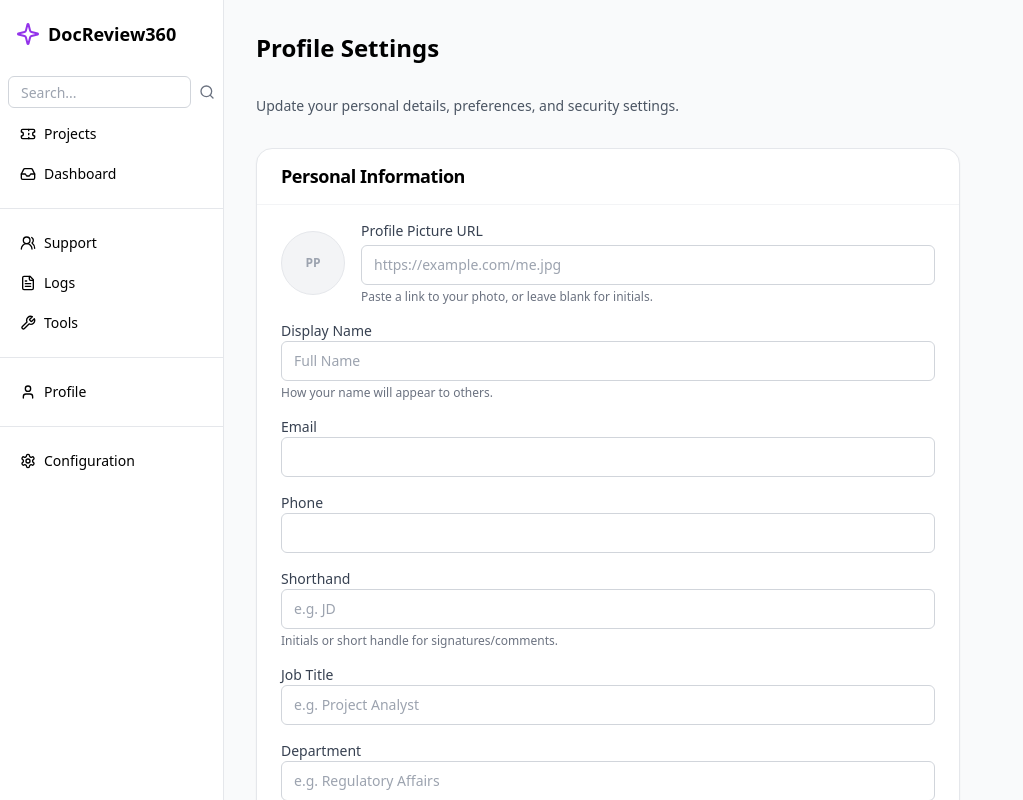
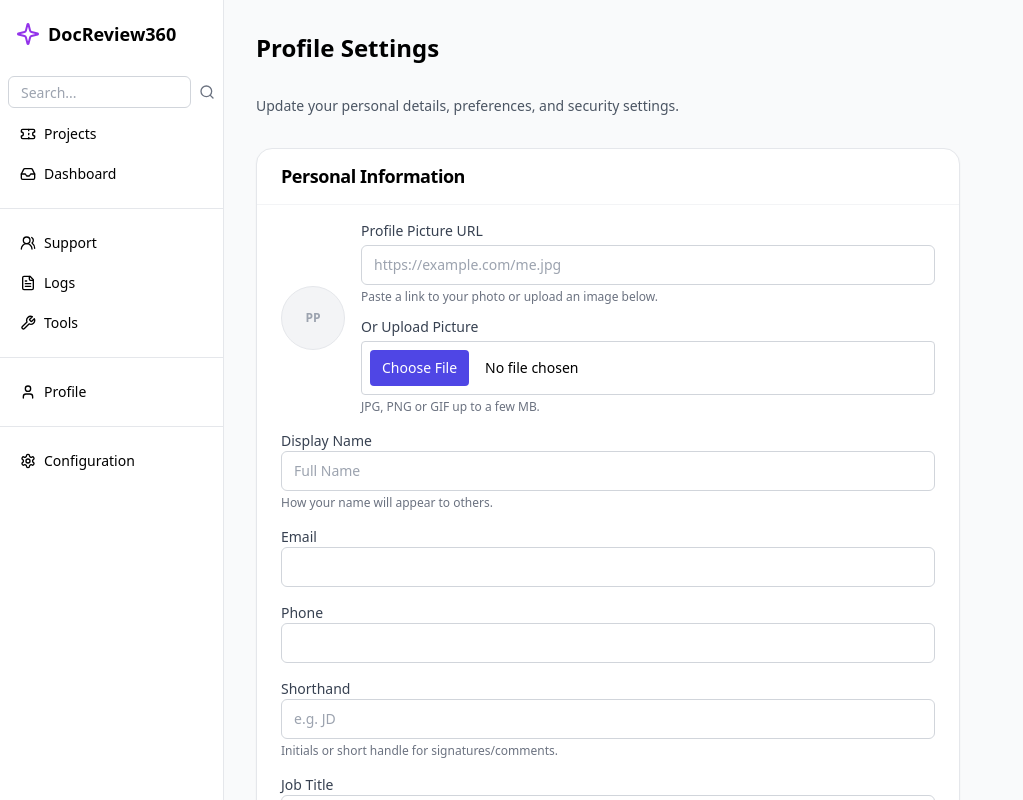
Before and after one commit to eputnam77/DocReview360, a Next.js app in the folder frontend/: page /profile in a window 1280 px wide. Shown: the top 800 px of the page, without its empty margins (0-1023 px from the left). Built offline with nearby package versions, Linux system fonts and the light colour scheme; no server answers.

Commit message:
feat(profile): allow image upload

```diff
--- a/frontend/pages/profile.tsx
+++ b/frontend/pages/profile.tsx
@@ -6,6 +6,7 @@ import {
   CardContent,
   Button,
   Input,
+  FileInput,
   Label,
 } from "@/components";
 import { Avatar } from "@/components/ui/avatar";
@@ -72,6 +73,7 @@ export default function ProfilePage() {
   });
   const [password, setPassword] = useState("");
   const [passwordConfirm, setPasswordConfirm] = useState("");
+  const [pictureFile, setPictureFile] = useState<File | null>(null);
 
   useEffect(() => {
     fetch(`${API}/profile`)
@@ -92,6 +94,19 @@ export default function ProfilePage() {
   const updateField = (key: keyof Profile, value: any) =>
     setProfile((p) => ({ ...p, [key]: value }));
 
+  const handlePictureFile = (
+    e: React.ChangeEvent<HTMLInputElement>,
+  ) => {
+    const file = e.target.files?.[0] || null;
+    setPictureFile(file);
+    if (file) {
+      const reader = new FileReader();
+      reader.onload = (ev) =>
+        updateField("picture", ev.target?.result as string);
+      reader.readAsDataURL(file);
+    }
+  };
+
   const handleSave = () => {
     if (password && password !== passwordConfirm) {
       alert("Passwords do not match!");
@@ -105,6 +120,7 @@ export default function ProfilePage() {
     alert("Profile saved (demo)");
     setPassword("");
     setPasswordConfirm("");
+    setPictureFile(null);
   };
 
   // Safeguard for undefined permissions/dashboards
@@ -133,7 +149,12 @@ export default function ProfilePage() {
                 onChange={(e) => updateField("picture", e.target.value)}
               />
               <div className="text-xs text-gray-500 mt-1">
-                Paste a link to your photo, or leave blank for initials.
+                Paste a link to your photo or upload an image below.
+              </div>
+              <Label className="block mb-1 mt-3">Or Upload Picture</Label>
+              <FileInput accept="image/*" onChange={handlePictureFile} />
+              <div className="text-xs text-gray-500 mt-1">
+                JPG, PNG or GIF up to a few MB.
               </div>
             </div>
           </div>
```
